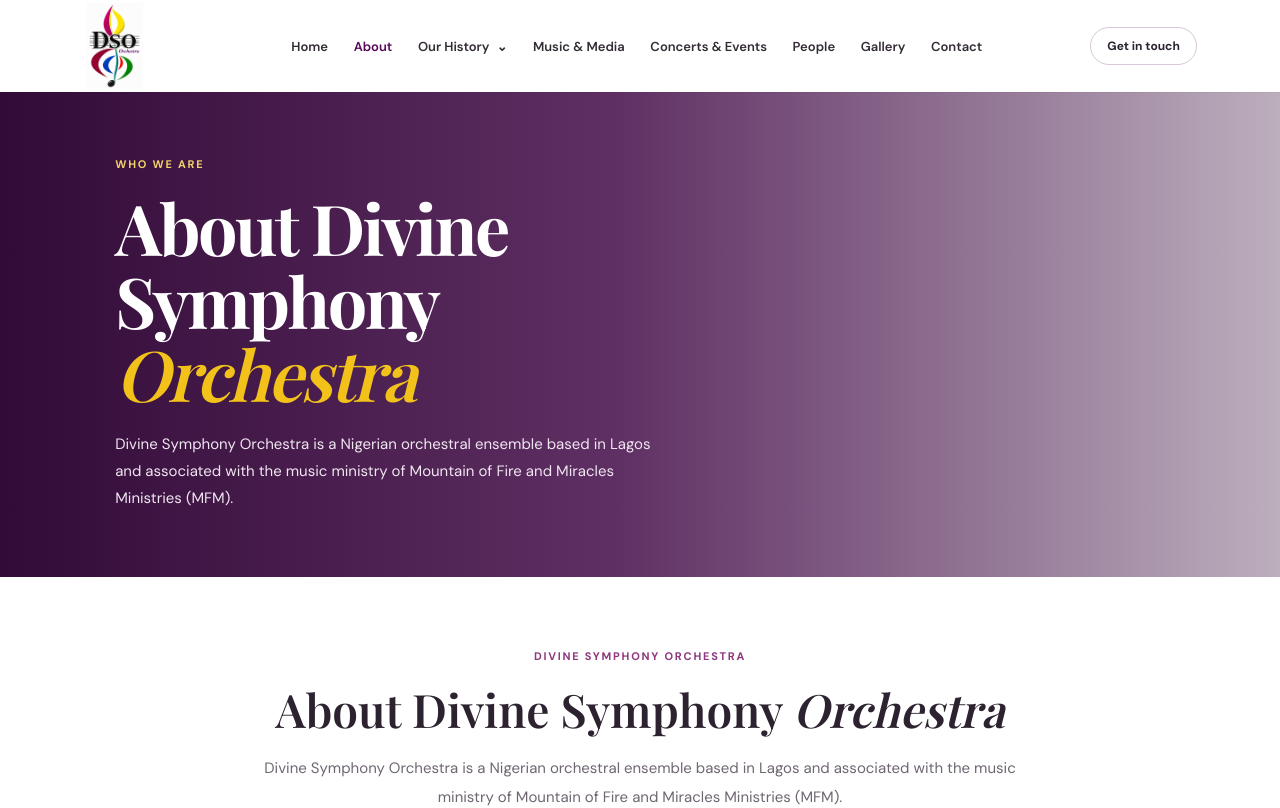
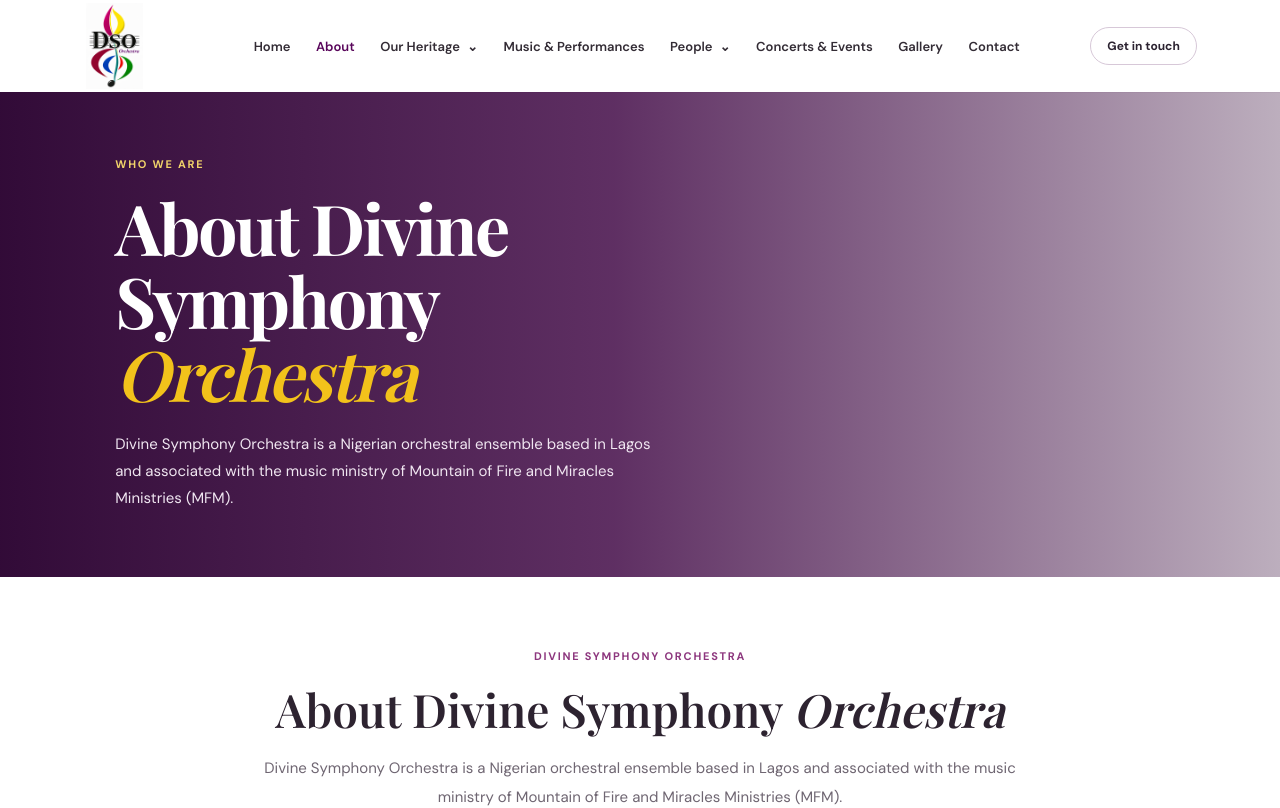
Before and after one commit to Divinesymphonyorchestra20/Divine-Symphony-Orchestra, a Next.js app: page /about in a window 1280 px wide. Shown: the top 808 px of the page. Built offline with nearby package versions, Linux system fonts and the light colour scheme; a web font is replaced by a local one.

Commit message:
Add institutional pages to DSO navigation

```diff
--- a/components/site-header.tsx
+++ b/components/site-header.tsx
@@ -1,16 +1,17 @@
 "use client";
 import Image from "next/image";
-import { useEffect, useRef, useState } from "react";
-const historyLinks=[{href:"/history",label:"History of DSO"},{href:"/history/founding-members",label:"Founding Members"},{href:"/history/milestones",label:"Milestones"}];
-const mainLinks=[{href:"/",label:"Home"},{href:"/about",label:"About"},{href:"/music",label:"Music & Media"},{href:"/concerts-and-events",label:"Concerts & Events"},{href:"/people",label:"People"},{href:"/gallery",label:"Gallery"},{href:"/contact",label:"Contact"}];
+import {useEffect,useRef,useState} from "react";
+const historyLinks=[{href:"/history",label:"History of DSO"},{href:"/history/founding-members",label:"Founding Members"},{href:"/history/milestones",label:"Milestones"},{href:"/our-heritage",label:"Our Heritage"},{href:"/our-story",label:"Our Story"},{href:"/our-legacy",label:"Our Legacy"}];
+const peopleLinks=[{href:"/people",label:"People overview"},{href:"/orchestra",label:"The Orchestra"},{href:"/meet-the-members",label:"Meet the Members"}];
+const mainLinks=[{href:"/",label:"Home"},{href:"/about",label:"About"},{href:"/music",label:"Music & Performances"},{href:"/concerts-and-events",label:"Concerts & Events"},{href:"/gallery",label:"Gallery"},{href:"/contact",label:"Contact"}];
 export default function SiteHeader({active}:{active?:string}){
- const [menuOpen,setMenuOpen]=useState(false);const [historyOpen,setHistoryOpen]=useState(false);const headerRef=useRef<HTMLElement>(null);
- useEffect(()=>{function outside(e:MouseEvent){if(headerRef.current&&!headerRef.current.contains(e.target as Node)){setHistoryOpen(false);setMenuOpen(false)}}function escape(e:KeyboardEvent){if(e.key==="Escape"){setHistoryOpen(false);setMenuOpen(false)}}document.addEventListener("mousedown",outside);document.addEventListener("keydown",escape);return()=>{document.removeEventListener("mousedown",outside);document.removeEventListener("keydown",escape)}},[]);
- function close(){setHistoryOpen(false);setMenuOpen(false)}
- return <header className="site-header" ref={headerRef}><a className="brand" href="/" aria-label="Divine Symphony Orchestra home" onClick={close}><Image className="brand-logo" src="/images/dso-logo-original.png" alt="Divine Symphony Orchestra logo" width={72} height={108} priority/></a>
- <button className="mobile-menu-toggle" type="button" aria-expanded={menuOpen} aria-controls="primary-navigation" onClick={()=>setMenuOpen(v=>!v)}><span aria-hidden="true">{menuOpen?"×":"☰"}</span>{menuOpen?"Close menu":"Menu"}</button>
- <nav id="primary-navigation" className={menuOpen?"is-open":""} aria-label="Main navigation">
+ const [menuOpen,setMenuOpen]=useState(false),[historyOpen,setHistoryOpen]=useState(false),[peopleOpen,setPeopleOpen]=useState(false);const headerRef=useRef<HTMLElement>(null);
+ useEffect(()=>{function outside(e:MouseEvent){if(headerRef.current&&!headerRef.current.contains(e.target as Node)){setHistoryOpen(false);setPeopleOpen(false);setMenuOpen(false)}}function escape(e:KeyboardEvent){if(e.key==="Escape"){setHistoryOpen(false);setPeopleOpen(false);setMenuOpen(false)}}document.addEventListener("mousedown",outside);document.addEventListener("keydown",escape);return()=>{document.removeEventListener("mousedown",outside);document.removeEventListener("keydown",escape)}},[]);
+ function close(){setHistoryOpen(false);setPeopleOpen(false);setMenuOpen(false)}
+ return <header className="site-header" ref={headerRef}><a className="brand" href="/" aria-label="Divine Symphony Orchestra home" onClick={close}><Image className="brand-logo" src="/images/dso-logo-original.png" alt="Divine Symphony Orchestra logo" width={72} height={108} priority/></a><button className="mobile-menu-toggle" type="button" aria-expanded={menuOpen} aria-controls="primary-navigation" onClick={()=>setMenuOpen(v=>!v)}><span aria-hidden="true">{menuOpen?"×":"☰"}</span>{menuOpen?"Close menu":"Menu"}</button><nav id="primary-navigation" className={menuOpen?"is-open":""} aria-label="Main navigation">
  {mainLinks.slice(0,2).map(l=><a key={l.href} className={active===l.label?"active":""} href={l.href} onClick={close}>{l.label}</a>)}
- <div className={`nav-dropdown ${active==="History"?"active":""}`}><button type="button" className="nav-dropdown-trigger" aria-haspopup="true" aria-expanded={historyOpen} aria-controls="history-navigation" onClick={()=>setHistoryOpen(v=>!v)}>Our History <span aria-hidden="true">{historyOpen?"⌃":"⌄"}</span></button><div id="history-navigation" className="nav-dropdown-menu" hidden={!historyOpen}>{historyLinks.map(l=><a key={l.href} href={l.href} onClick={close}>{l.label}</a>)}</div></div>
- {mainLinks.slice(2).map(l=><a key={l.href} className={active===l.label?"active":""} href={l.href} onClick={close}>{l.label}</a>)}</nav><a className="menu-link" href="/contact">Get in touch</a></header>;
+ <div className={`nav-dropdown ${active==="History"?"active":""}`}><button type="button" className="nav-dropdown-trigger" aria-haspopup="true" aria-expanded={historyOpen} aria-controls="history-navigation" onClick={()=>setHistoryOpen(v=>!v)}>Our Heritage <span aria-hidden="true">{historyOpen?"⌃":"⌄"}</span></button><div id="history-navigation" className="nav-dropdown-menu" hidden={!historyOpen}>{historyLinks.map(l=><a key={l.href} href={l.href} onClick={close}>{l.label}</a>)}</div></div>
+ {mainLinks.slice(2,3).map(l=><a key={l.href} className={active===l.label||active==="Music & Media"&&l.label==="Music & Performances"?"active":""} href={l.href} onClick={close}>{l.label}</a>)}
+ <div className={`nav-dropdown ${active==="People"?"active":""}`}><button type="button" className="nav-dropdown-trigger" aria-haspopup="true" aria-expanded={peopleOpen} aria-controls="people-navigation" onClick={()=>setPeopleOpen(v=>!v)}>People <span aria-hidden="true">{peopleOpen?"⌃":"⌄"}</span></button><div id="people-navigation" className="nav-dropdown-menu" hidden={!peopleOpen}>{peopleLinks.map(l=><a key={l.href} href={l.href} onClick={close}>{l.label}</a>)}</div></div>
+ {mainLinks.slice(3).map(l=><a key={l.href} className={active===l.label?"active":""} href={l.href} onClick={close}>{l.label}</a>)}</nav><a className="menu-link" href="/contact">Get in touch</a></header>;
 }
```
